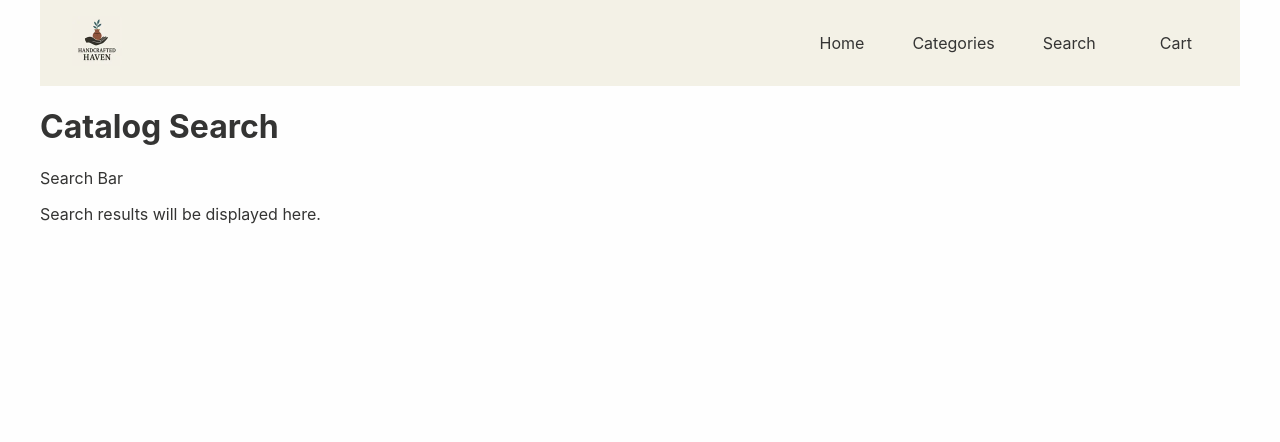
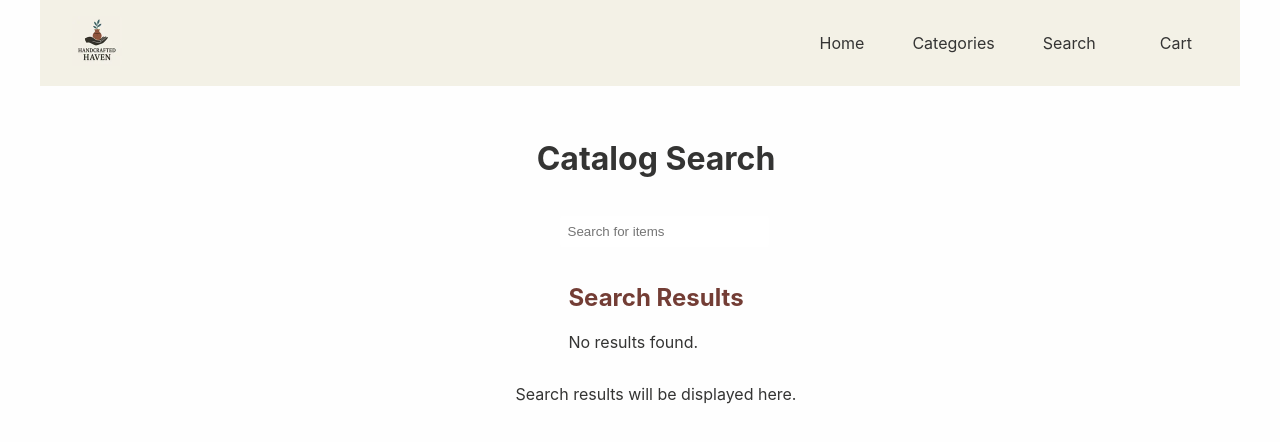
Before and after one commit to ross-owen/wdd430-handcrafted-haven, a Next.js app: page /browse in a window 1280 px wide. Shown: the top 442 px of the page. Built offline with nearby package versions, Linux system fonts and the light colour scheme.

Commit message:
w04-05 quick update

```diff
--- a/src/app/browse/page.tsx
+++ b/src/app/browse/page.tsx
@@ -1,6 +1,7 @@
 import { Metadata } from "next";
 import Browse from "@/app/ui/browse/browse";
 import Catalog from "@/app/ui/browse/browse";
+import styles from "@/app/ui/browse/browse.module.css";
 
 export const metadata: Metadata = {
   title: "Catalog Search",
@@ -8,7 +9,7 @@ export const metadata: Metadata = {
 
 export default function itemDetails() {
   return (
-    <main>
+    <main className={styles.catalogPage}>
       <Browse />
     </main>
   );
--- /dev/null
+++ b/src/app/ui/browse/browse.module.css
@@ -0,0 +1,32 @@
+
+.catalogPage {
+  display: flex;
+  flex-direction: column;
+  align-items: center;
+  padding: 1rem;
+}
+
+.search-bar {
+  display: flex;
+  align-items: center;
+  justify-content: center;
+  margin: 1rem auto;
+}
+
+
+.search-bar input {
+  width: 100%;
+  max-width: 600px;
+  padding: 0.5rem;
+  border: 1px solid var(--border-color);
+  border-radius: 4px;
+}
+
+.catalogPage {
+  width: 100%;
+  max-width: 1200px;
+  display: flex;
+  flex-direction: column;
+  align-items: center;
+  padding: 1rem;
+}
--- a/src/app/ui/browse/browse.tsx
+++ b/src/app/ui/browse/browse.tsx
@@ -1,13 +1,16 @@
-import SearchBar from "./search-bar"
+import SearchBar from "./search-bar";
+import styles from "@/app/ui/browse/browse.module.css";
 
 export default function Catalog() {
-    return (
+  return (
     <>
+      <div className={styles.catalogPage}>
         <h1>Catalog Search</h1>
         <SearchBar />
         <div>
-            <p>Search results will be displayed here.</p>
+          <p>Search results will be displayed here.</p>
         </div>
+      </div>
     </>
-    )
+  );
 }
--- a/src/app/ui/browse/search-bar.tsx
+++ b/src/app/ui/browse/search-bar.tsx
@@ -1,9 +1,19 @@
+import SearchResults from "@/app/ui/browse/search-results";
+import styles from "@/app/ui/browse/browse.module.css";
+
 export default function SearchBar() {
-    return (
+  return (
     <>
-    <div>
-        Search Bar
-    </div>
+      <div>
+        <form className={`${styles["search-bar"]}`}>
+          <label htmlFor="search-bar">
+            <input type="text" placeholder="Search for items" />
+          </label>
+        </form>
+      </div>
+      <div className="search-results">
+        <SearchResults />
+      </div>
     </>
-    )
+  );
 }
--- /dev/null
+++ b/src/app/ui/browse/search-results.tsx
@@ -0,0 +1,11 @@
+
+export default function SearchResults() {
+    return (
+        <>
+            <h2>Search Results</h2>
+            <div>
+                <p>No results found.</p>
+            </div>
+        </>
+    );
+}
```
Also changed, not shown: src/app/ui/item-details/review-form.tsx (+8 -11 lines), src/app/ui/item-details/review-history.tsx (+6 -6 lines).
